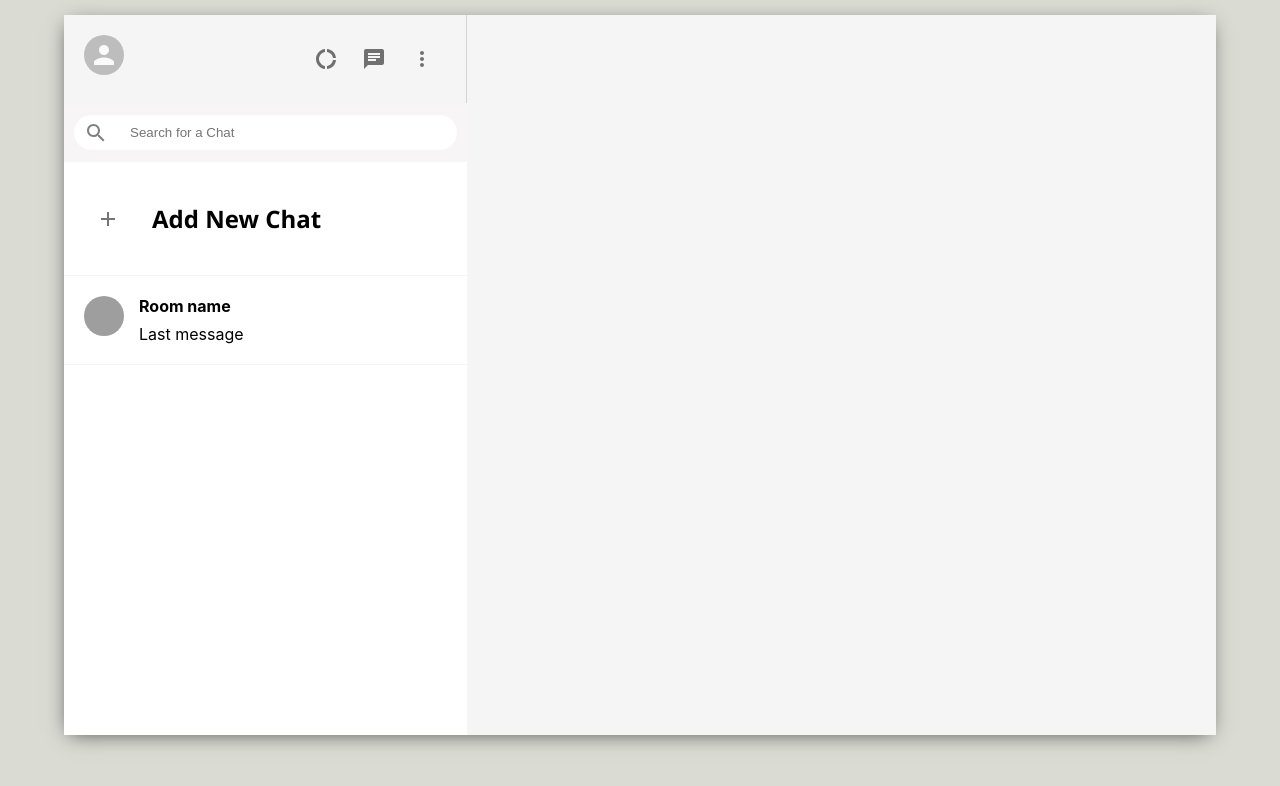
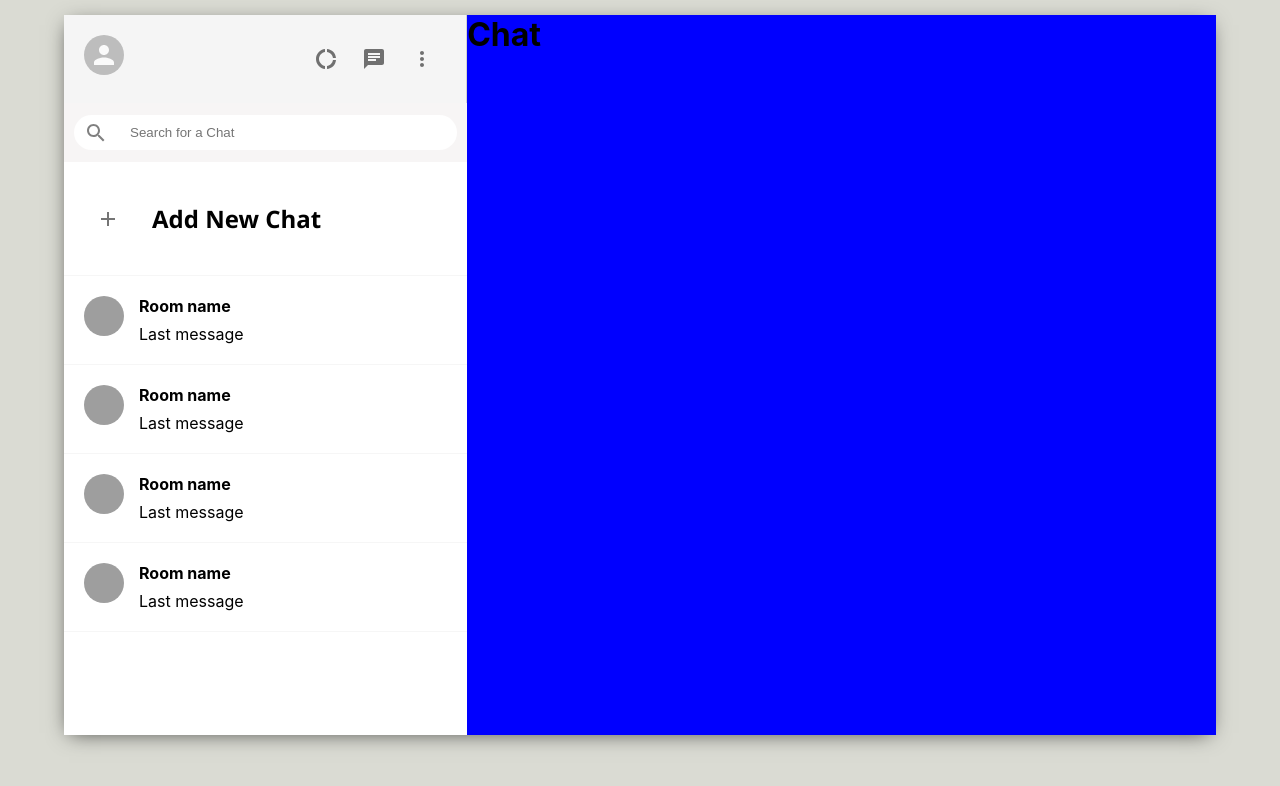
Before and after one commit to henryboisdequin/Chat-App, a React (Create React App) app: page / in a window 1280 px wide. Shown: the top 786 px of the page. Built offline with nearby package versions, Linux system fonts and the light colour scheme; grey boxes are pictures that could not be loaded.

Commit message:
started chat

```diff
--- a/src/App.js
+++ b/src/App.js
@@ -1,13 +1,14 @@
 import React from "react";
 import "./App.css";
 import Sidebar from "./components/Sidebar/Sidebar";
+import Chat from "./components/Chat/Chat";
 
 export default function App() {
   return (
     <div className="app">
       <div className="app-body">
         <Sidebar />
-        {/* Chat */}
+        <Chat />
       </div>
     </div>
   );
--- /dev/null
+++ b/src/components/Chat/Chat.css
@@ -0,0 +1,4 @@
+.chat {
+  flex: 0.65;
+  background-color: blue;
+}
--- /dev/null
+++ b/src/components/Chat/Chat.js
@@ -0,0 +1,10 @@
+import React from "react";
+import "./Chat.css";
+
+export default function Chat() {
+  return (
+    <div className="chat">
+      <h1>Chat</h1>
+    </div>
+  );
+}
--- a/src/components/Sidebar/Sidebar.js
+++ b/src/components/Sidebar/Sidebar.js
@@ -33,6 +33,9 @@
       <div className="sidebar-chats">
         <SidebarChat addNewChat />
         <SidebarChat />
+        <SidebarChat />
+        <SidebarChat />
+        <SidebarChat />
       </div>
     </div>
   );
--- a/src/components/Sidebar/SidebarChat/SidebarChat.js
+++ b/src/components/Sidebar/SidebarChat/SidebarChat.js
@@ -12,10 +12,10 @@
   }, []);
 
   const createChat = () => {
-    const roomName = window.prompt("Enter the Chat Name");
+    const roomName = window.prompt("Enter the Chat Name:");
 
     if (roomName) {
-      // do something
+      // do
     }
   };
 
```
